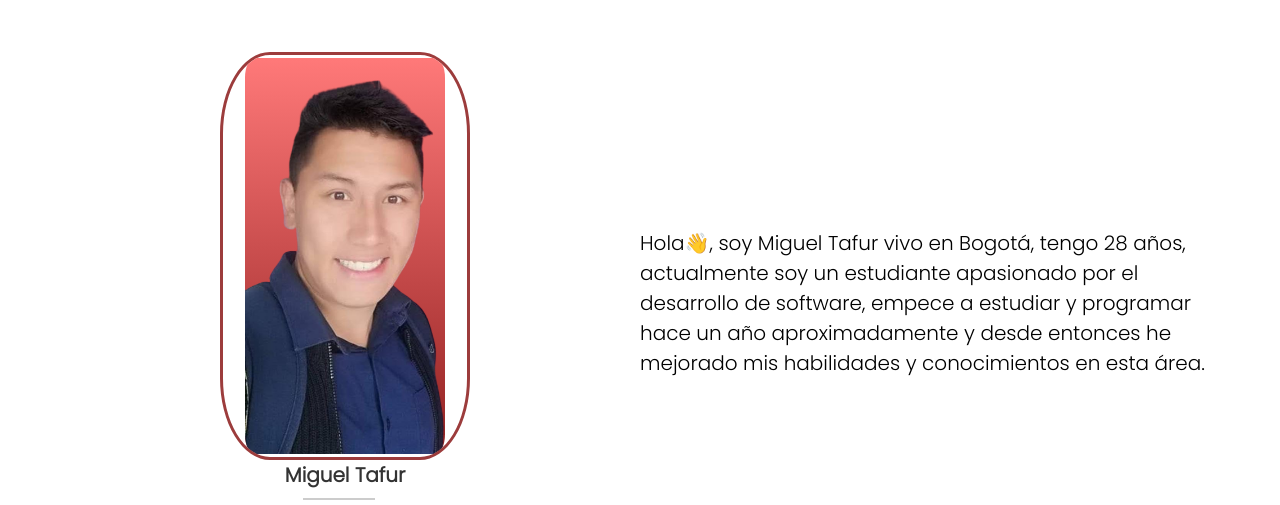
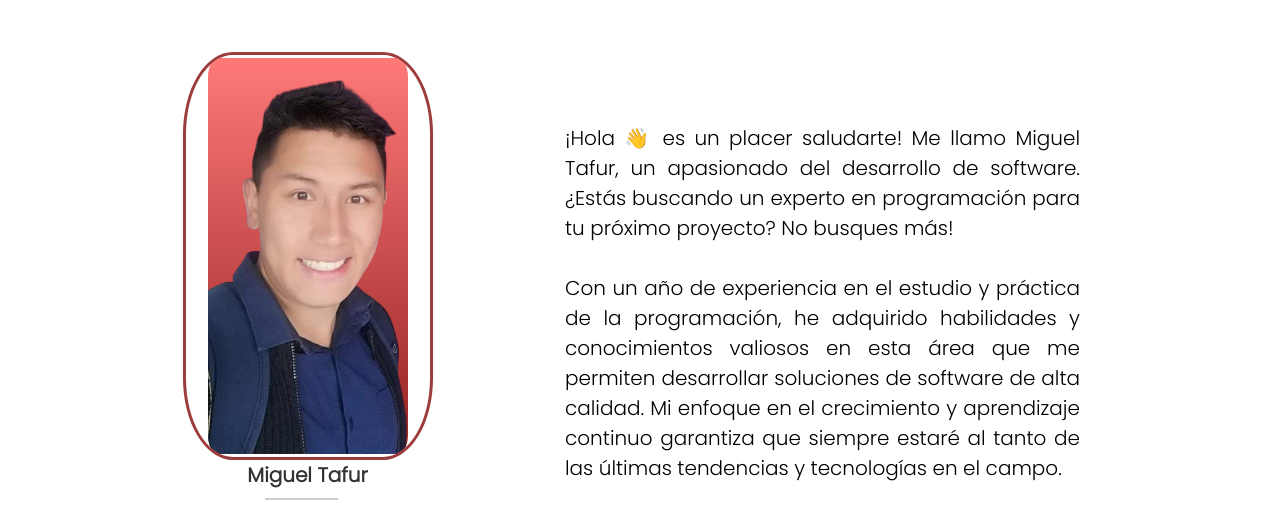
Before and after one commit to Matafur/Portafolio, a plain HTML site: page index.html in a window 1280 px wide. Shown: the part 970-1475 px from the top of the page. Drawn offline with nearby package versions, Linux system fonts and the light colour scheme.

Commit message:
actualizacion

```diff
--- a/index.html
+++ b/index.html
@@ -101,7 +101,11 @@
         </div>
     </div>
     <div class="sec2__aboutme2" data-aos="fade-up" data-aos-delay="1000">
-        <p style="color:black">Hola👋, soy Miguel Tafur vivo en Bogot&aacute, tengo 28 a&ntildeos, actualmente soy un estudiante apasionado por el desarrollo de software, empece a estudiar y programar hace un a&ntildeo aproximadamente y desde entonces he mejorado mis habilidades y conocimientos en esta &aacuterea.</p>
+    <p style="color:black ; text-align:justify;">¡Hola 👋 es un placer saludarte! Me llamo Miguel Tafur, un apasionado del desarrollo de software. ¿Estás buscando un experto en programaci&oacuten para tu pr&oacuteximo proyecto? No busques m&aacutes!
+        <br>
+        <br>
+
+    Con un año de experiencia en el estudio y pr&aacutectica de la programaci&oacuten, he adquirido habilidades y conocimientos valiosos en esta &aacuterea que me permiten desarrollar soluciones de software de alta calidad. Mi enfoque en el crecimiento y aprendizaje continuo garantiza que siempre estar&eacute al tanto de las &uacuteltimas tendencias y tecnologías en el campo.</p>
     </div>
     </div>
 </section>
@@ -161,7 +165,9 @@
     <div class="sec4__container">
         <div class="sec4__box1">
             <div class="sec4__content1" data-aos="fade-right">
-                <p style="color:white">En este punto ya tienes una idea acerca de m&iacute conocimiento y habilidades, en caso de que tengas alg&uacuten feedback, con gusto lo recibire.</p>
+                <p style="color:white; text-align: justify;">Si est&aacutes buscando a alguien que pueda brindar resultados excepcionales, entonces has venido al lugar correcto. Estoy listo para ayudarte a alcanzar tus objetivos de software.
+                    ¡Hablemos y comencemos a trabajar juntos!
+                    .</p>
             </div>
         <div
         class="sec4__content2"
--- a/style.css
+++ b/style.css
@@ -437,8 +437,8 @@ html {
     position: relative;
     flex: .5;
     display: flex;
-    justify-content: center;
-    align-items: center;
+    margin-right: 150px;
+
 }
 
 .sec2__aboutme2 p {
```
Also changed, not shown: 1 other file.
